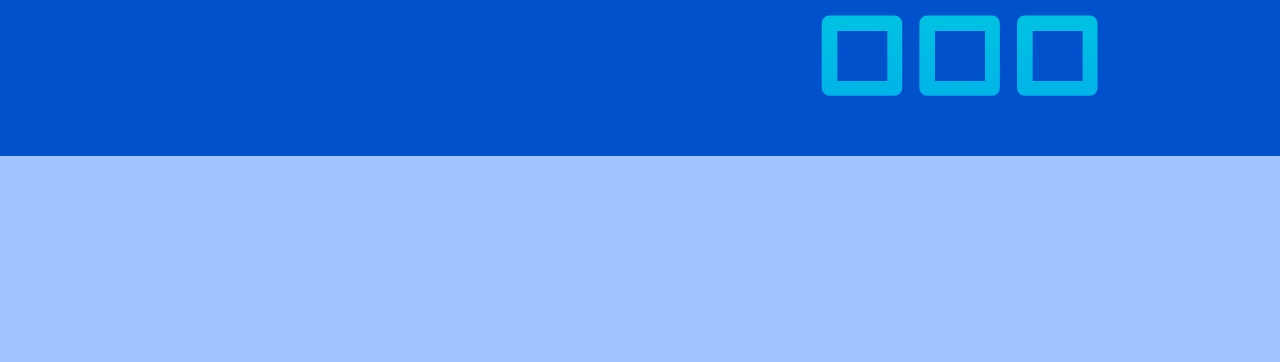
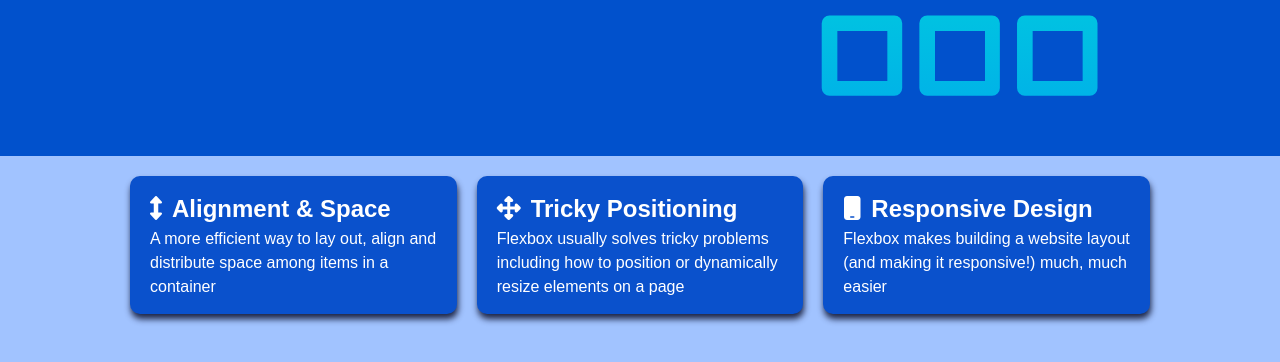
Before and after one commit to Shashee99/Flexbox_projects, a plain HTML site: page index.html in a window 1280 px wide. Shown: the part 304-666 px from the top of the page. Drawn offline with Linux system fonts and the light colour scheme.

Commit message:
updated content

```diff
--- a/index.html
+++ b/index.html
@@ -85,9 +85,27 @@
             justify-content: space-between;
             align-items: center;
         }
+        /*box styling*/
+        .box:hover{
+            box-shadow: 1px 5px darkolivegreen, -1em 0 16.4em lightsteelblue;
+        }
+        .box{
+            flex: 1;
+            background: #0a51cc;
+            color: #ffffff;
+            border-radius: 10px;
+            margin: 20px 10px;
+            padding: 15px 20px;
+            box-shadow: 1px 5px 6px 0px rgb(3 7 34 / 84%)
 
-
-
+        }
+        .boxes .container{
+            display: flex;
+            justify-content: space-between;
+        }
+        .box i{
+            margin-right: 10px;
+        }
 
     </style>
 
@@ -120,5 +138,26 @@
 
         </div>
 </header>
+
+<!--section start-->
+<section class="boxes">
+    <div class="container">
+        <div class="box"><h2> <i class="fas fa-arrows-alt-v"></i>Alignment & Space</h2>
+            <p>
+                A more efficient way to lay out, align and distribute space among items in a container
+            </p>
+        </div>
+        <div class="box"><h2> <i class="fas fa-arrows-alt"></i>Tricky Positioning</h2>
+            <p>
+                Flexbox usually solves tricky problems including how to position or dynamically resize elements on a page
+            </p>
+        </div>
+        <div class="box"><h2> <i class="fas fa-mobile"></i>Responsive Design</h2>
+            <p>
+                Flexbox makes building a website layout (and making it responsive!) much, much easier
+            </p>
+        </div>
+    </div>
+</section>
 </body>
 </html>
```
